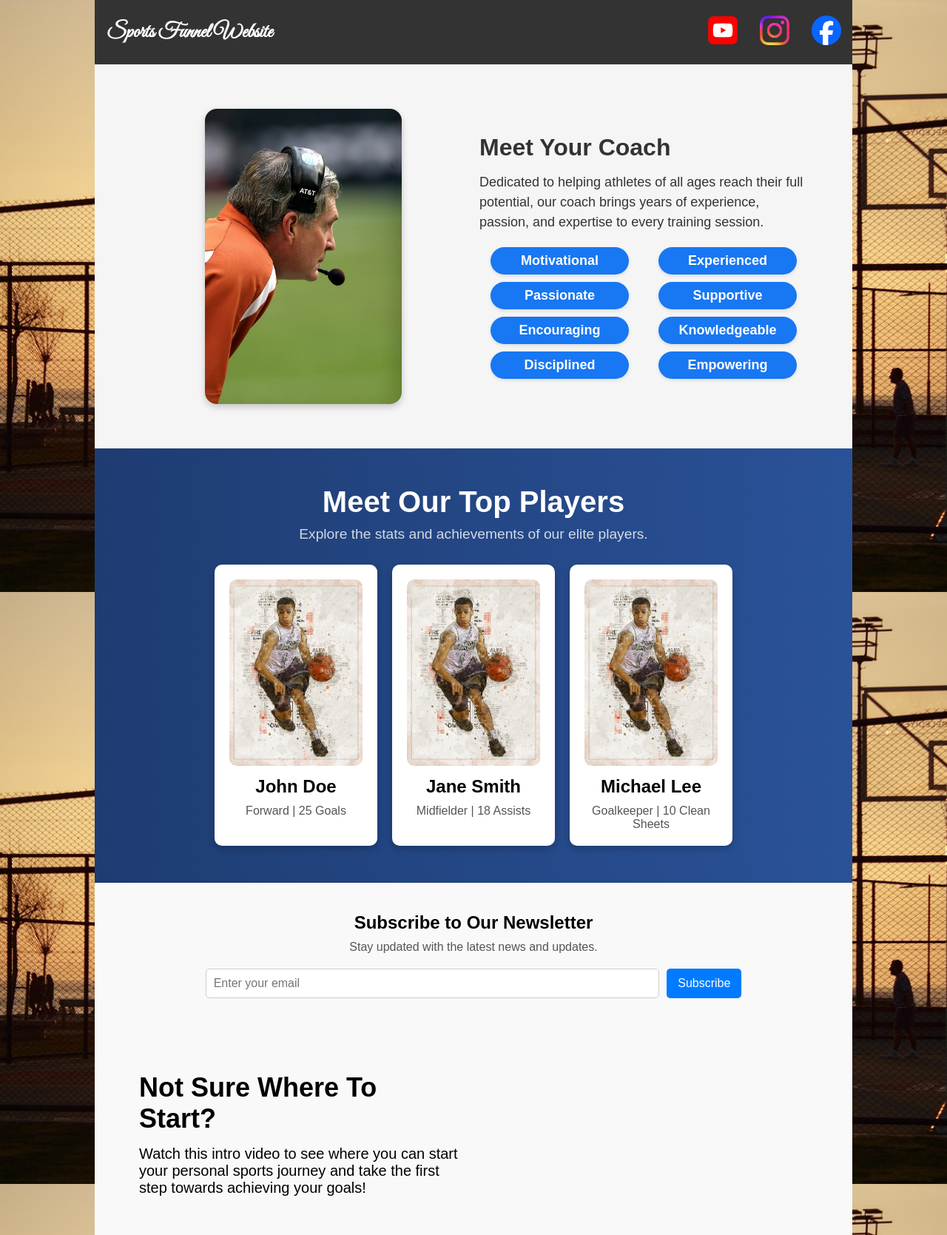
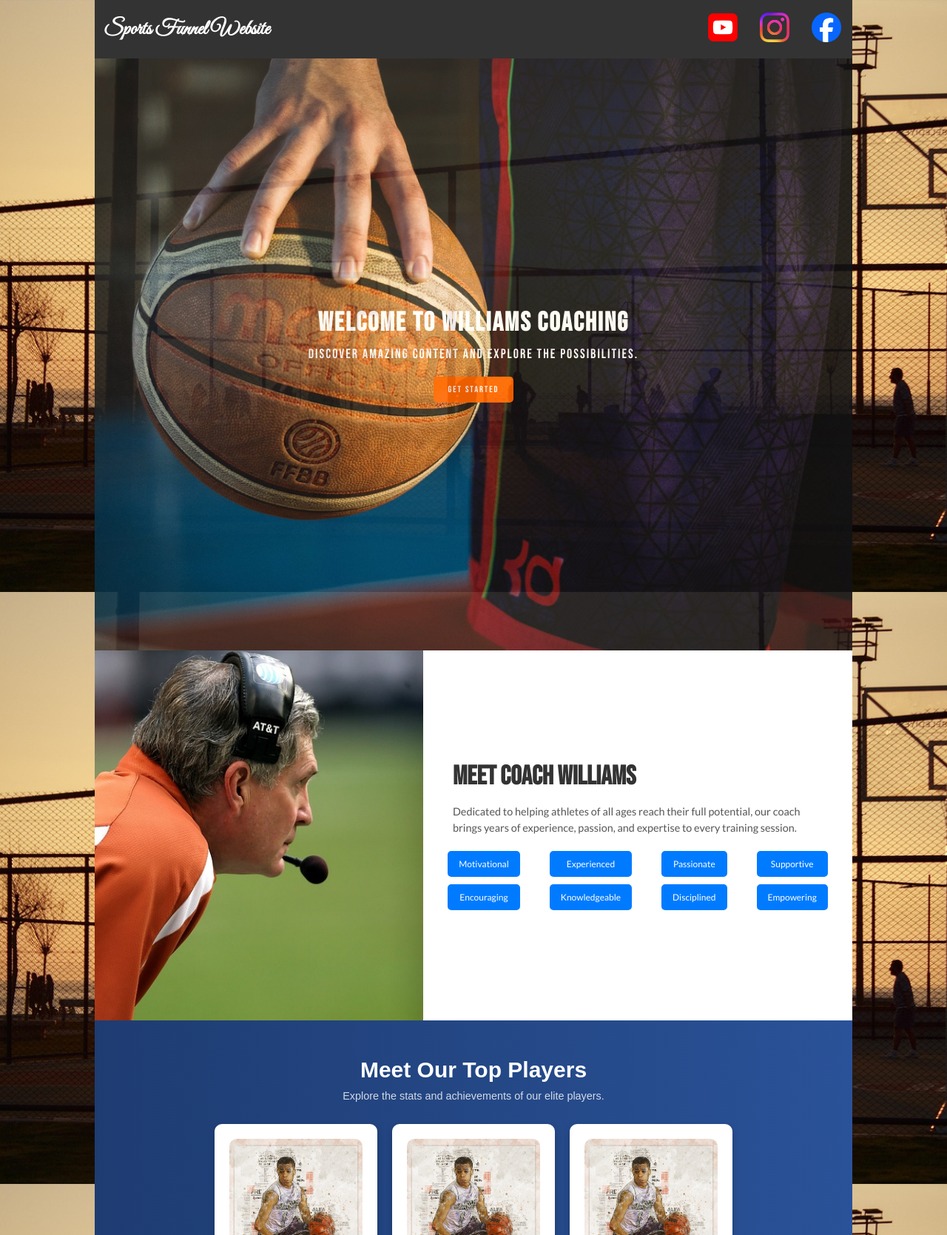
Before and after one commit to cali4nian/coreProgramming, a PHP site: page / in a window 1280 px wide. Shown: the top 1669 px of the page at 74% size. Run offline with PHP 8.4, Linux system fonts and the light colour scheme; grey boxes labelled with a size stand in for pictures from a placeholder-image service; some libraries are stand-ins or nearby versions.

Commit message:
add hero section and adjust styles

```diff
--- a/sportsFunnelWebsite/css/default.css
+++ b/sportsFunnelWebsite/css/default.css
@@ -30,6 +30,7 @@ CMYK values	(83, 52, 0, 0)
   margin: 0;
   padding: 0;
   box-sizing: border-box;
+  font-size: 12px;
 }
 body {
   background: url("../img/sunset-5383040_1280.jpg") no-repeat center center fixed;
--- a/sportsFunnelWebsite/css/index.css
+++ b/sportsFunnelWebsite/css/index.css
@@ -1,72 +1,120 @@
+/* Hero fonts */
+@import url("https://fonts.googleapis.com/css2?family=Bebas+Neue&family=Lato:wght@400;700&display=swap");
+/* Subscribe Fonts */
+@import url("https://fonts.googleapis.com/css2?family=Poppins:wght@300;400;600&display=swap");
+
+/* Hero Section */
+.hero-section {
+  display: flex;
+  align-items: center;
+  justify-content: center;
+  height: 100vh;
+  background: url("../img/man-1837119_1280.jpg") no-repeat center center/cover;
+  color: white;
+  text-align: center;
+  padding: 20px;
+  opacity: 0.9;
+  font-family: "Bebas Neue", sans-serif;
+  font-size: 4rem;
+  text-transform: uppercase;
+  letter-spacing: 2px;
+}
+.hero-content {
+  max-width: 600px;
+}
+.hero-title {
+  font-size: 3rem;
+  margin-bottom: 10px;
+}
+.hero-subtitle {
+  font-size: 1.5rem;
+  margin-bottom: 20px;
+}
+.hero-button {
+  display: inline-block;
+  padding: 10px 20px;
+  font-size: 1rem;
+  color: white;
+  background: #ff6600;
+  border: none;
+  border-radius: 5px;
+  cursor: pointer;
+  text-decoration: none;
+  transition: background 0.3s;
+}
+.hero-button:hover {
+  background: #cc5200;
+}
+/* END Hero Section */
+
 /* About the Coach Section */
 .about-coach {
   display: flex;
   justify-content: center;
   align-items: center;
-  padding: 60px;
-  height: auto;
-  background-color: #f5f5f5; /* Light background for contrast */
-  color: #333;
+  width: 100%;
+  height: 500px; /* Adjust height as needed */
+  background-color: #f8f9fa;
 }
 
 .about-coach .content {
   display: flex;
-  justify-content: space-between;
-  align-items: center;
-  gap: 1rem;
+  width: 100%;
   max-width: 1200px;
-  width: 100%;
+  height: 100%;
 }
 
 .about-coach .image-container {
   flex: 1;
-  display: flex;
-  justify-content: center;
-  align-items: center;
+  background: url("../img/football-coach-1531673_640.jpg") center/cover no-repeat;
 }
 
-.about-coach .coach-image {
-  width: 60%;
-  border-radius: 1rem;
-  box-shadow: 0px 4px 10px rgba(0, 0, 0, 0.2);
+.text {
+  flex: 1;
+  padding: 40px;
+  display: flex;
+  flex-direction: column;
+  justify-content: center;
+  background-color: #fff;
 }
 
-.about-coach .text {
-  flex: 1;
-  max-width: 500px;
-}
-
-.about-coach h2 {
-  font-size: 32px;
-  font-weight: bold;
+.text h2 {
+  font-family: "Bebas Neue", sans-serif;
+  font-size: 3rem;
+  text-transform: uppercase;
+  color: #333;
   margin-bottom: 15px;
 }
 
-.about-coach p {
-  font-size: 18px;
+.text p {
+  font-family: "Lato", sans-serif;
+  font-size: 1.2rem;
+  color: #555;
   margin-bottom: 20px;
   line-height: 1.5;
 }
 
-.about-coach .qualities {
-  list-style-type: none;
+.qualities {
+  list-style: none;
   padding: 0;
   display: grid;
-  grid-template-columns: repeat(2, 1fr);
+  grid-template-columns: repeat(4, 1fr); /* 4 items per row */
   gap: 10px;
+  justify-content: center;
+  text-align: center;
+  max-width: 500px; /* Adjust as needed */
+  margin: 0 auto; /* Centers the grid */
 }
 
-.about-coach .qualities li {
-  font-size: 18px;
-  background-color: #1877f2; /* Blue accent color */
-  color: white;
-  padding: 8px 15px;
-  border-radius: 20px;
+.qualities li {
+  font-family: "Lato", sans-serif;
+  font-size: 1rem;
+  color: #fff;
+  background-color: #007bff;
+  padding: 10px 15px;
+  border-radius: 5px;
   text-align: center;
-  font-weight: bold;
-  box-shadow: 0px 2px 5px rgba(0, 0, 0, 0.1);
 }
-
 /* END About the Coach Section */
 
 /* Player Profiles */
@@ -129,8 +177,6 @@
 /* End Player Profiles */
 
 /* Subscribe Section */
-@import url("https://fonts.googleapis.com/css2?family=Poppins:wght@300;400;600&display=swap");
-
 .subscribe-section {
   display: flex;
   flex-flow: column nowrap;
@@ -139,6 +185,13 @@
   padding: 40px;
   box-shadow: 3px 3px 10px rgba(0, 0, 0, 0.2);
   font-family: "Poppins", sans-serif;
+}
+.subscribe-section-inner-wrapper {
+  /* width: 400px; */
+  padding: 20px;
+  background: white;
+  /* border-radius: 10px; */
+  box-shadow: 0px 4px 10px rgba(0, 0, 0, 0.1); /* Soft shadow */
 }
 
 .subscribe-section h2 {
@@ -193,6 +246,7 @@
   min-height: 75vh; /* 3/4 screen height */
   background-color: #f9f9f9;
   padding: 40px;
+  box-shadow: 0px 4px 10px rgba(0, 0, 0, 0.1);
 }
 
 .start-here-section .content {
@@ -201,12 +255,14 @@
   gap: 20px;
   max-width: 1200px;
   width: 100%;
+  box-shadow: 0px 4px 10px rgba(0, 0, 0, 0.1);
 }
 
 .start-here-section .video-container {
   height: 25rem; /* Increased height (about double the original) */
   width: 80%; /* Maintain width at 90% */
-  border-radius: 10px;
+  /* border-radius: 10px; */
+  margin: 1rem;
   overflow: hidden;
   min-height: fit-content;
 }
@@ -214,7 +270,9 @@
 .start-here-section .text {
   flex: 1;
   padding: 20px;
+  margin: 1rem;
   max-width: 50%;
+  box-shadow: 0px 4px 10px rgba(0, 0, 0, 0.1);
 }
 
 .start-here-section h2 {
--- a/sportsFunnelWebsite/index.html
+++ b/sportsFunnelWebsite/index.html
@@ -26,14 +26,22 @@
     </nav>
     <!-- End Navigation -->
 
+    <!-- Hero Section -->
+    <section class="hero-section">
+      <div class="hero-content">
+        <h1 class="hero-title">Welcome to Williams Coaching</h1>
+        <p class="hero-subtitle">Discover amazing content and explore the possibilities.</p>
+        <a href="#" class="hero-button">Get Started</a>
+      </div>
+    </section>
+    <!-- END Hero Section -->
+
     <!-- About the Coach Section -->
     <section class="about-coach">
       <div class="content">
-        <div class="image-container">
-          <img src="img/football-coach-1531673_640.jpg" alt="Coach" class="coach-image" />
-        </div>
+        <div class="image-container"></div>
         <div class="text">
-          <h2>Meet Your Coach</h2>
+          <h2>Meet Coach Williams</h2>
           <p>Dedicated to helping athletes of all ages reach their full potential, our coach brings years of experience, passion, and expertise to every training session.</p>
           <ul class="qualities">
             <li>Motivational</li>
@@ -78,12 +86,14 @@
 
     <!-- Subscribe Section -->
     <section class="subscribe-section">
+      <aside class="subscribe-section-inner-wrapper">
         <h2>Subscribe to Our Newsletter</h2>
         <p>Stay updated with the latest news and updates.</p>
         <form class="subscribe-form">
           <input type="email" placeholder="Enter your email" required />
           <button type="submit">Subscribe</button>
         </form>
+      </aside>
     </section>
     <!-- END Subscribe Section -->
 
```
Also changed, not shown: sportsFunnelWebsite/img/man-1837119_1280.jpg (added). Lines whose indentation alone changed are shown as unchanged.
